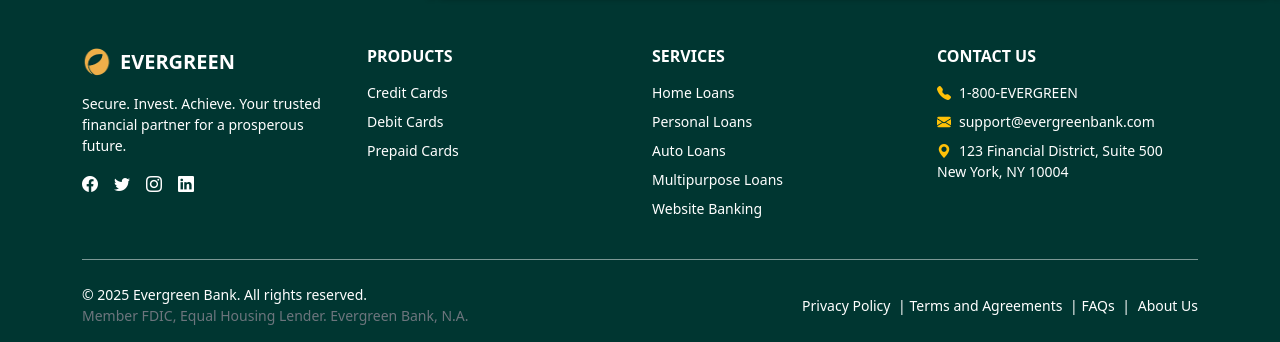
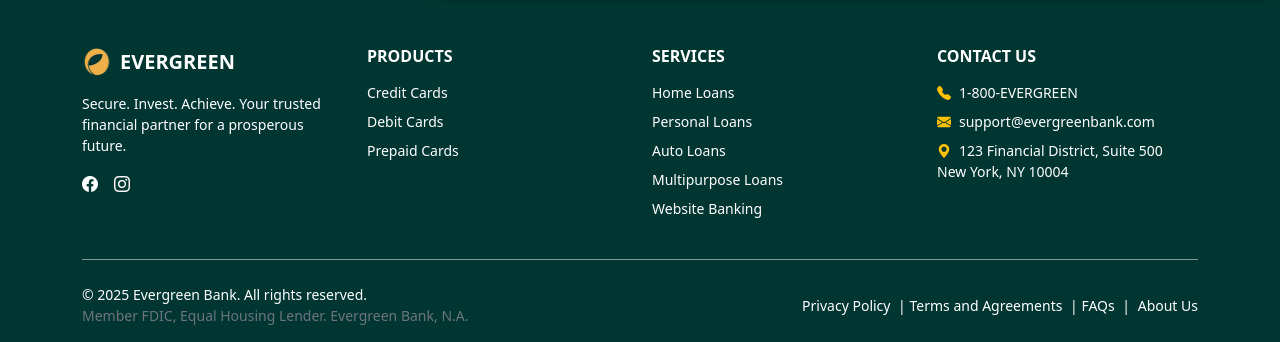
Before and after one commit to jayjayandcattos/Evergreen, a PHP site: page /index.php in a window 1280 px wide. Shown: the part 525-867 px from the top of the page. Run offline with PHP 8.4, Linux system fonts and the light colour scheme; the visitor is signed in with stand-in values (Sample User, id 1); data comes from the database, SQL or seed files in the repository; data that the repository does not hold is empty; some libraries are stand-ins or nearby versions.

Commit message:
fixing footer

```diff
--- a/bank-system/Basic-operation/operations/app/views/layouts/footer.php
+++ b/bank-system/Basic-operation/operations/app/views/layouts/footer.php
@@ -12,10 +12,8 @@
                 Secure. Invest. Achieve. Your trusted financial partner for a prosperous future.
                 </p>
                 <div class="d-flex gap-3 mt-3">
-                <a href="#" class="text-white"><i class="bi bi-facebook"></i></a>
-                <a href="#" class="text-white"><i class="bi bi-twitter"></i></a>
-                <a href="#" class="text-white"><i class="bi bi-instagram"></i></a>
-                <a href="#" class="text-white"><i class="bi bi-linkedin"></i></a>
+                <a href="https://www.facebook.com/profile.php?id=61582812214198" class="text-white"><i class="bi bi-facebook"></i></a>
+                <a href="https://www.instagram.com/evergreenbanking/" class="text-white"><i class="bi bi-instagram"></i></a>
                 </div>
             </div>
 
```
